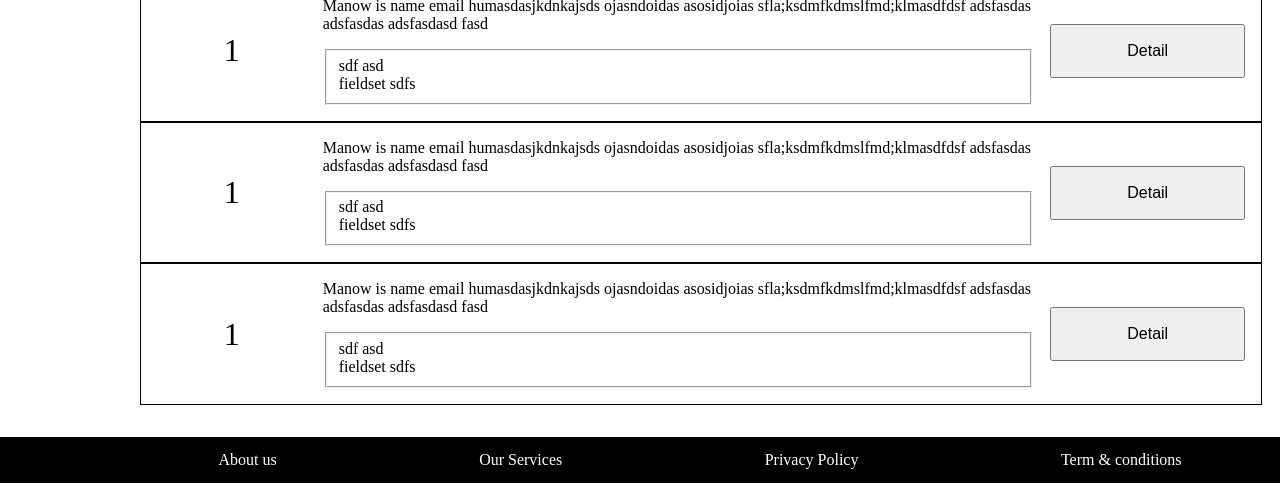
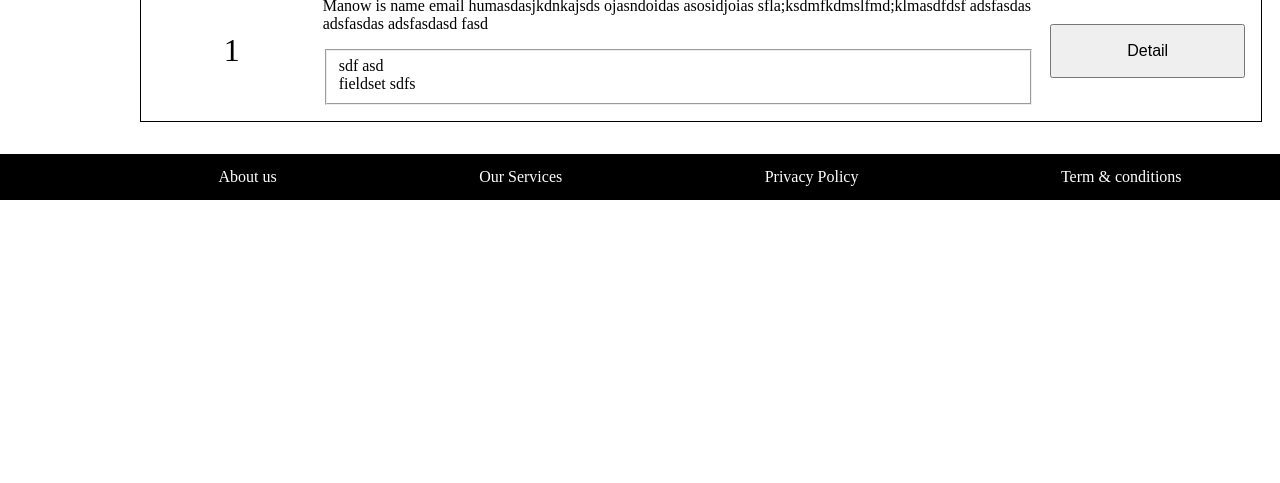
Before and after one commit to NWattanaboonma/Project_Web, a website: page testing/Front_end/List/list_user.html in a window 1280 px wide. Shown: the part 337-820 px from the top of the page. Drawn offline with Linux system fonts and the light colour scheme.

Commit message:
no more section us section for the artcile

```diff
--- a/testing/Front_end/List/list_user.html
+++ b/testing/Front_end/List/list_user.html
@@ -15,12 +15,12 @@
 
     <div class="div_center">
         <div class="container">
-            <section class="header">
+            <div class="header">
                 <div class="Num">Name</div>
                 <div class="inform">Information of User</div>
                 <div class="Edit">Edit</div>
-            </section>
-            <section class="box">
+            </div>
+            <div class="box">
                 <div id="number">1</div>
 
                 <div id="User_data">
@@ -43,55 +43,7 @@
                 <button id="Detail">
                     Detail
                 </button>
-            </section>
-            <section class="box">
-                <div id="number">1</div>
-
-                <div id="User_data">
-                    <p>Manow is name email humasdasjkdnkajsds ojasndoidas asosidjoias sfla;ksdmfkdmslfmd;klmasdfdsf
-                        adsfasdas
-                        adsfasdas
-                        adsfasdasd
-                        fasd
-                        <fieldset>sdf
-                            asd
-
-                            <aside><datagrid>fieldset
-                                sdfs
-                                <datagrid><a href=""></a></datagrid>
-                            </datagrid></aside>
-                        </fieldset>
-
-                    </p>
-                </div>
-                <button id="Detail">
-                    Detail
-                </button>
-            </section>
-            <section class="box">
-                <div id="number">1</div>
-
-                <div id="User_data">
-                    <p>Manow is name email humasdasjkdnkajsds ojasndoidas asosidjoias sfla;ksdmfkdmslfmd;klmasdfdsf
-                        adsfasdas
-                        adsfasdas
-                        adsfasdasd
-                        fasd
-                        <fieldset>sdf
-                            asd
-
-                            <aside><datagrid>fieldset
-                                sdfs
-                                <datagrid><a href=""></a></datagrid>
-                            </datagrid></aside>
-                        </fieldset>
-
-                    </p>
-                </div>
-                <button id="Detail">
-                    Detail
-                </button>
-            </section>
+            </div>
         </div>
     </div>
 
```
Also changed, not shown: testing/Front_end/Adv_search/Advance Search.html (+3 -3 lines), testing/Front_end/Adv_search/Search_showproducts.html (+2 -2 lines), testing/Front_end/List/List_admin.html (+4 -4 lines), testing/Front_end/Login/login.html (+2 -2 lines), testing/Front_end/Register/Register.html (+2 -2 lines), testing/Front_end/Sale_Product.html (+4 -4 lines), testing/Front_end/product/product.html (+4 -4 lines).
